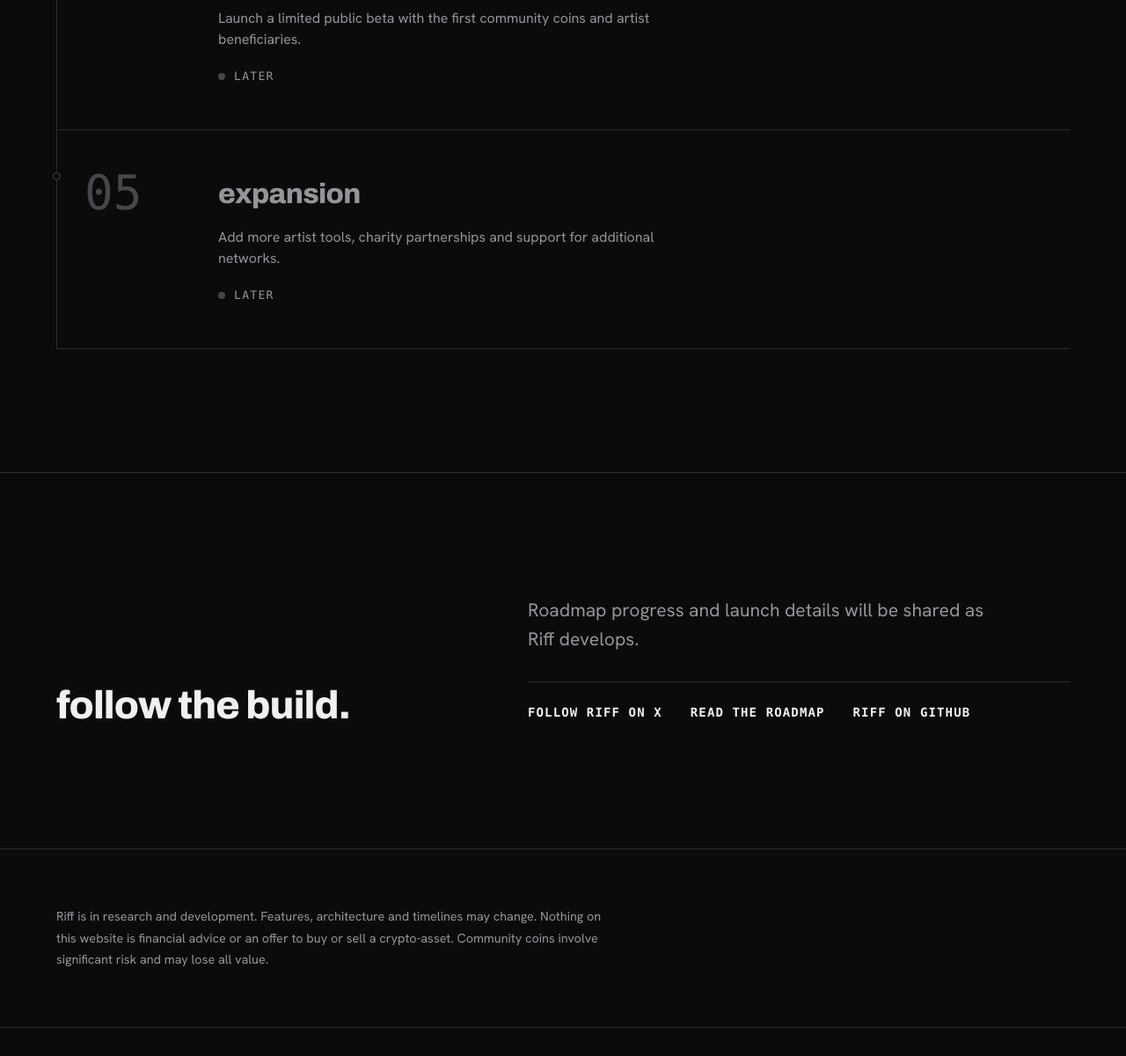
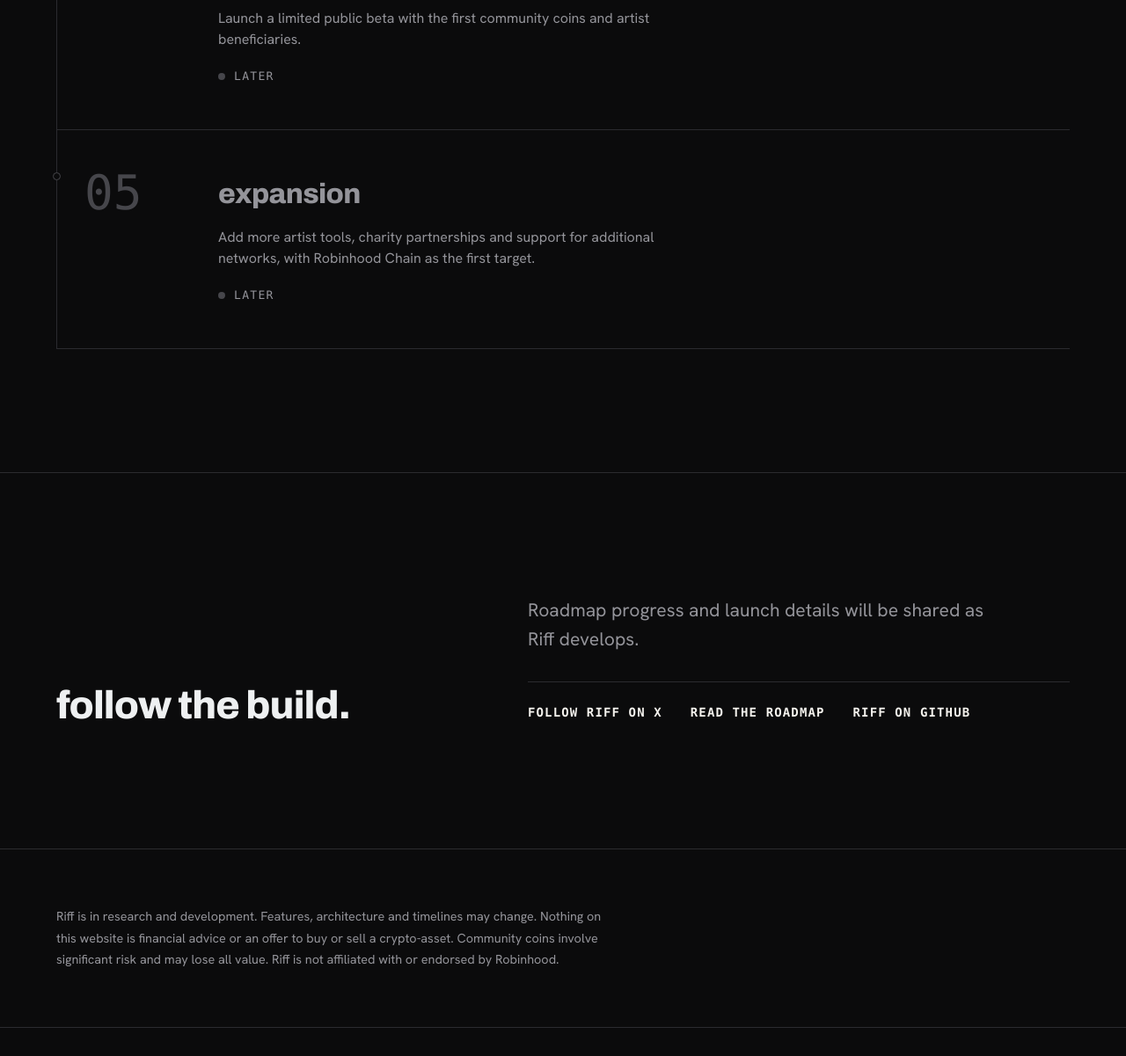
Before and after one commit to use-riff/use-riff.github.io, a plain HTML site: page index.html in a window 1280 px wide. Shown: the part 4393-5594 px from the top of the page at 88% size. Drawn offline with Linux system fonts and the light colour scheme.

Commit message:
Add Robinhood Chain as a target network on the roadmap

```diff
--- a/index.html
+++ b/index.html
@@ -236,7 +236,7 @@
           <div class="roadmap-num">05</div>
           <div class="roadmap-body">
             <h3>expansion</h3>
-            <p>Add more artist tools, charity partnerships and support for additional networks.</p>
+            <p>Add more artist tools, charity partnerships and support for additional networks, with Robinhood Chain as the first target.</p>
             <span class="status"><i class="dot" aria-hidden="true"></i>later</span>
           </div>
         </div>
@@ -262,7 +262,7 @@
   <!-- ============================ DISCLAIMER =========================== -->
   <section class="disclaimer">
     <div class="container">
-      <p>Riff is in research and development. Features, architecture and timelines may change. Nothing on this website is financial advice or an offer to buy or sell a crypto-asset. Community coins involve significant risk and may lose all value.</p>
+      <p>Riff is in research and development. Features, architecture and timelines may change. Nothing on this website is financial advice or an offer to buy or sell a crypto-asset. Community coins involve significant risk and may lose all value. Riff is not affiliated with or endorsed by Robinhood.</p>
     </div>
   </section>
 
```
